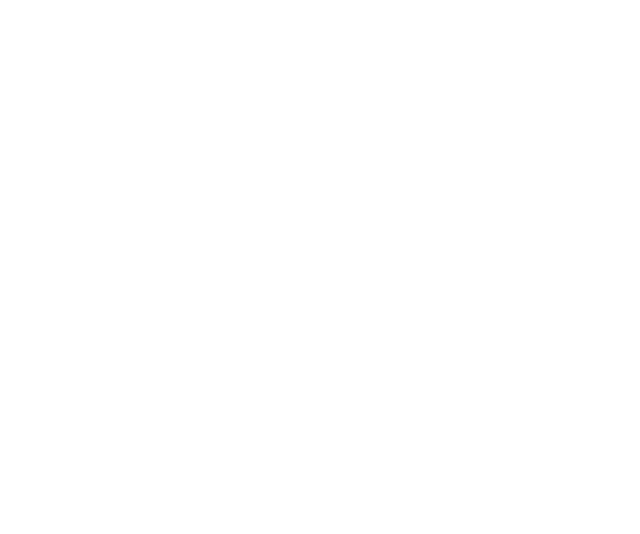
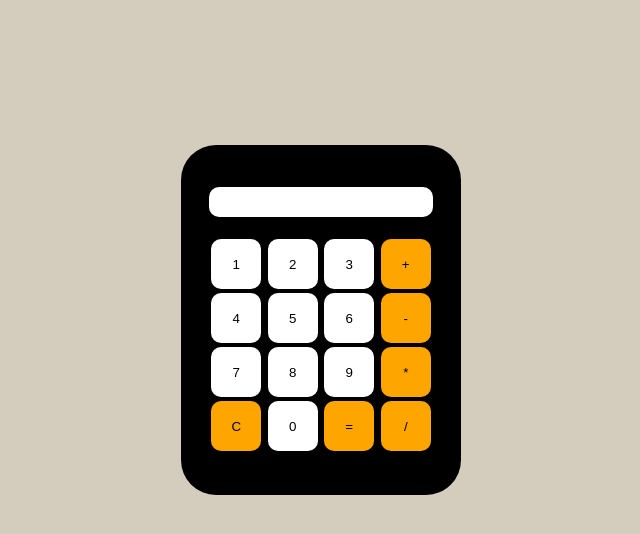
Before and after one commit to devookami/calculator, a plain HTML site: page index.html in a window 1280 px wide. Shown: the whole page, without its empty margins (319-959 px from the left). Drawn offline with Linux system fonts and the light colour scheme.

Commit message:
Add HTML structure and CSS style

```diff
--- a/index.html
+++ b/index.html
@@ -1,13 +1,41 @@
 <!DOCTYPE html>
 <html lang="en">
 	<head>
-    <meta charset="UTF-8">
-    <meta name="viewport" content="width=device-width, initial-scale=1.0">
-    <link rel="stylesheet" href="./style.css">
+		<meta charset="UTF-8" />
+		<meta name="viewport" content="width=device-width, initial-scale=1.0" />
+		<link rel="stylesheet" href="./style.css" />
 		<script src="./script.js" defer></script>
 		<title>Document</title>
 	</head>
 	<body>
-
+		<div class="container">
+			<div class="calculator">
+				<input type="text" />
+				<div>
+					<button value="1">1</button>
+					<button value="2">2</button>
+					<button value="3">3</button>
+					<button class="fnc" value="+">+</button>
+				</div>
+				<div>
+					<button value="4">4</button>
+					<button value="5">5</button>
+					<button value="6">6</button>
+					<button class="fnc" value="-">-</button>
+				</div>
+				<div>
+					<button value="7">7</button>
+					<button value="8">8</button>
+					<button value="9">9</button>
+					<button class="fnc" value="*">*</button>
+				</div>
+				<div>
+					<button class="fnc" value="clear">C</button>
+					<button value="0">0</button>
+					<button class="fnc" value="=">=</button>
+					<button class="fnc" value="/">/</button>
+				</div>
+			</div>
+		</div>
 	</body>
 </html>
--- a/style.css
+++ b/style.css
@@ -0,0 +1,45 @@
+:root {
+	font-size: 10px;
+}
+*,
+*::before,
+*::after {
+	margin: 0;
+	padding: 0;
+	box-sizing: border-box;
+}
+body {
+	background-color: rgb(212, 205, 190);
+	height: 80vh;
+	display: flex;
+	justify-content: center;
+	align-items: center;
+}
+.container {
+	border-radius: 3.5rem;
+	height: 35rem;
+	width: 28rem;
+	background: black;
+	display: flex;
+	justify-content: center;
+	align-items: center;
+}
+.container input {
+	border: none;
+	border-radius: 1rem;
+	height: 3rem;
+	width: 100%;
+	margin-bottom: 2rem;
+}
+.container button {
+	background-color: white;
+	cursor: pointer;
+	border: none;
+	border-radius: 1rem;
+	margin: 0.2rem;
+	height: 5rem;
+	width: 5rem;
+}
+.calculator button.fnc {
+	background-color: orange;
+}
```
Lines whose indentation alone changed are shown as unchanged.
